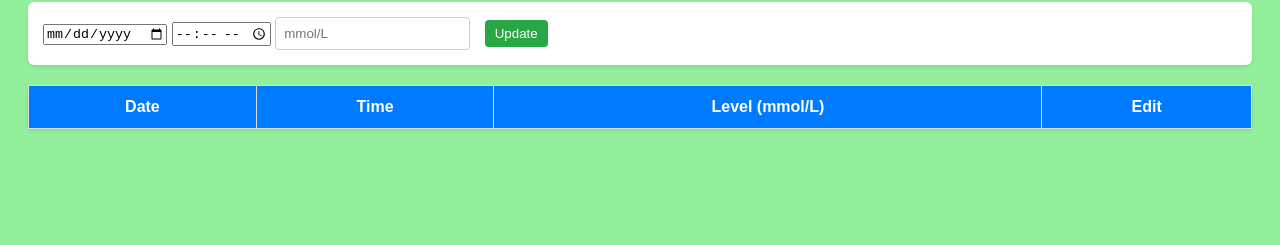
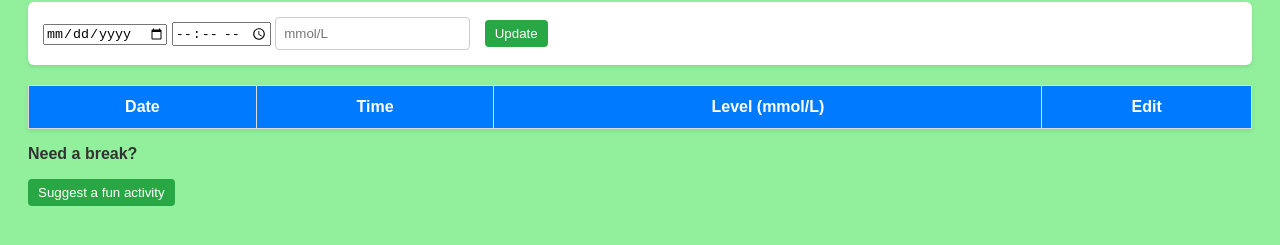
Before and after one commit to mohamedsalimagil/Blood-Glucose-Tracker, a plain HTML site: page index.html in a window 1280 px wide. Shown: the part 107-352 px from the top of the page. Drawn offline with Linux system fonts and the light colour scheme; no server answers.

Commit message:
Blood-Glucose-Tracker

```diff
--- a/index.html
+++ b/index.html
@@ -26,6 +26,11 @@
         </thead>
       <tbody id="record-table-body"></tbody>
     </table>
+    <footer>
+  <p><strong>Need a break?</strong></p>
+  <button id="bored-btn">Suggest a fun activity</button>
+  <p id="activity-text" style="margin-top: 10px;"></p>
+</footer>
 
     <script src="index.js"></script>
   </body>
```
